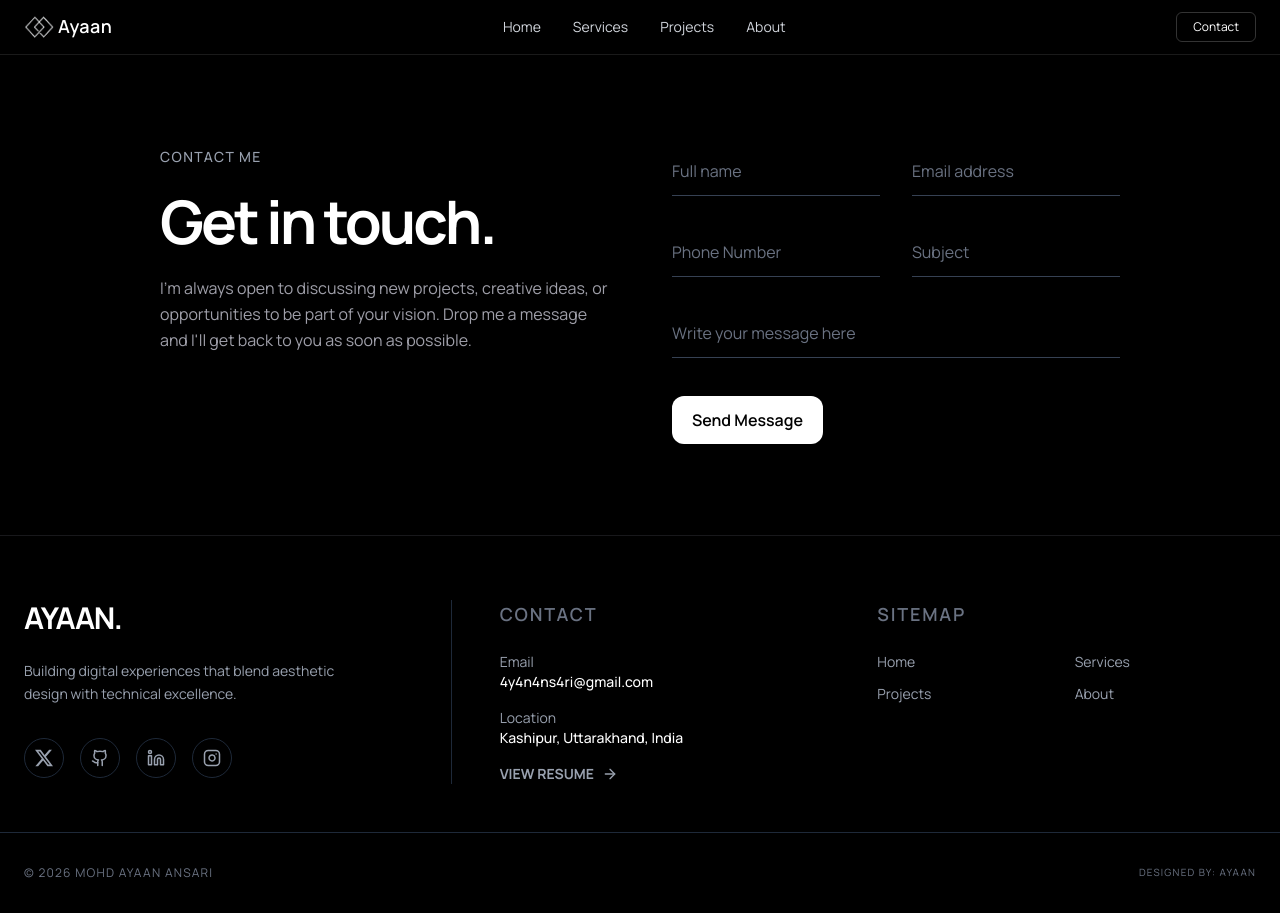
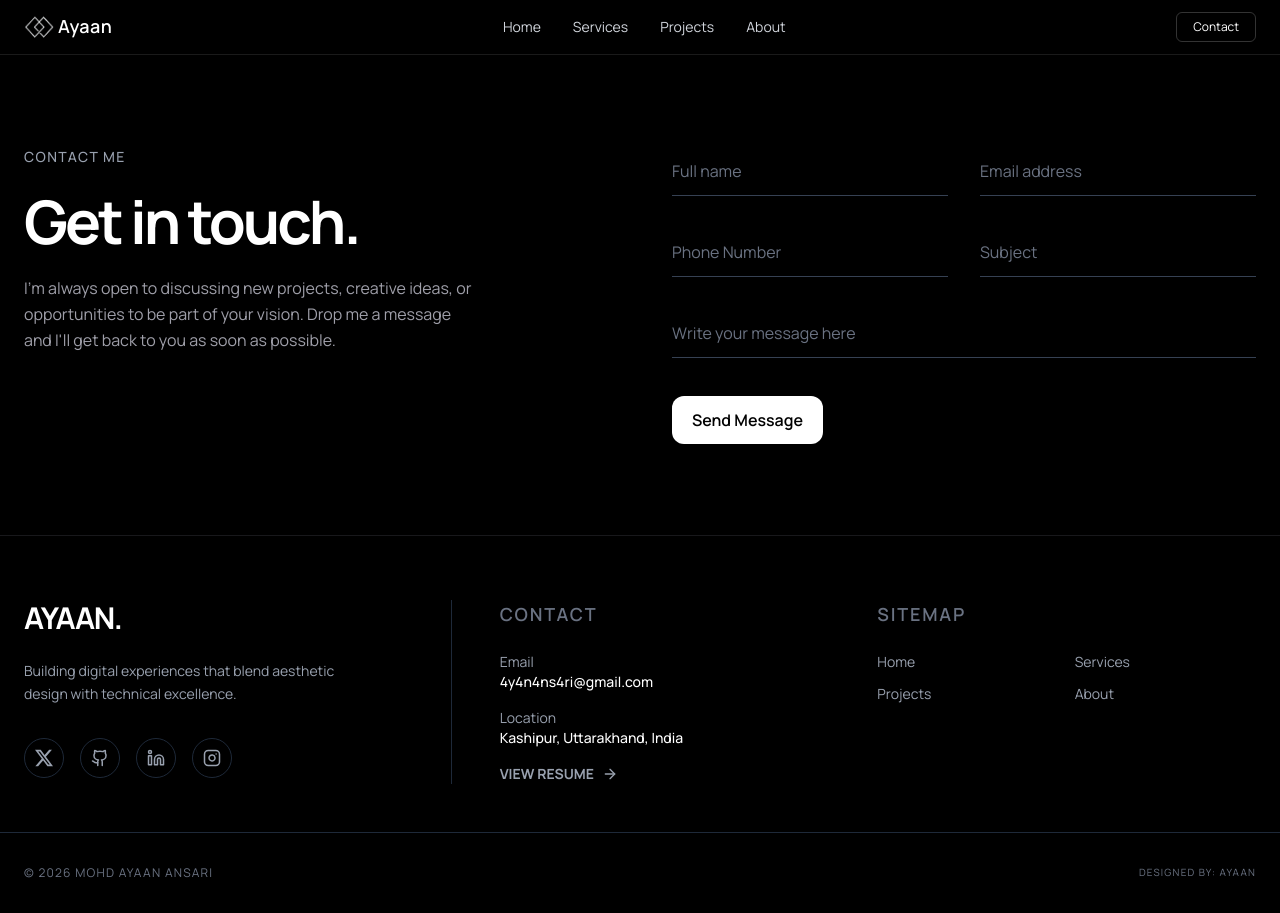
Before and after one commit to MohdAyaanAnsari/Portfolio_frontend, a React (Vite) app: page /contact in a window 1280 px wide. Built offline with nearby package versions, Linux system fonts and the light colour scheme.

Commit message:
Adjust Contact section layout for full width
Updated layout styles for the Contact section to ensure full width usage and improved responsiveness.

```diff
--- a/src/routes/Contact.tsx
+++ b/src/routes/Contact.tsx
@@ -19,7 +19,6 @@ const itemVariants = {
     y: 0,
     transition: {
       duration: 0.6,
-      // Add 'as const' right here
       ease: [0.215, 0.61, 0.355, 1] as const
     }
   },
@@ -29,9 +28,13 @@ export default function ContactSection() {
   useLayoutEffect(() => {
     document.title = "Contact | Ayaan | Portfolio";
   }, []);
+
   return (
-    <section className="text-white flex flex-col justify-center items-start min-h-[60vh] py-10 px-6 overflow-hidden">
-      <div className="max-w-7xl mx-auto grid grid-cols-1 lg:grid-cols-2 gap-16">
+    /* Changed max-w-7xl to w-full to take full parent width */
+    <section className="max-w-7xl mx-auto text-white flex flex-col justify-center items-start min-h-[60vh] py-10 px-6 overflow-hidden">
+
+      {/* grid-cols-1 is default (mobile), lg:grid-cols-2 for large screens */}
+      <div className="grid grid-cols-1 lg:grid-cols-2 gap-16 w-full">
 
         {/* Left Side: Content & Socials */}
         <motion.div
@@ -39,7 +42,7 @@ export default function ContactSection() {
           whileInView={{ opacity: 1, x: 0 }}
           viewport={{ once: true }}
           transition={{ duration: 0.8, ease: "easeOut" }}
-          className="space-y-6"
+          className="space-y-6 w-full"
         >
           <h4 className="text-gray-400 font-medium uppercase tracking-widest text-sm">
             Contact me
@@ -58,9 +61,9 @@ export default function ContactSection() {
           initial="hidden"
           whileInView="show"
           viewport={{ once: true }}
-          className="space-y-8"
+          className="space-y-8 w-full"
         >
-          {/* Row 1 */}
+          {/* Row 1: grid-cols-1 for mobile, md:grid-cols-2 for tablet+ */}
           <div className="grid grid-cols-1 md:grid-cols-2 gap-8">
             <motion.div variants={itemVariants} className="relative">
               <input
```
